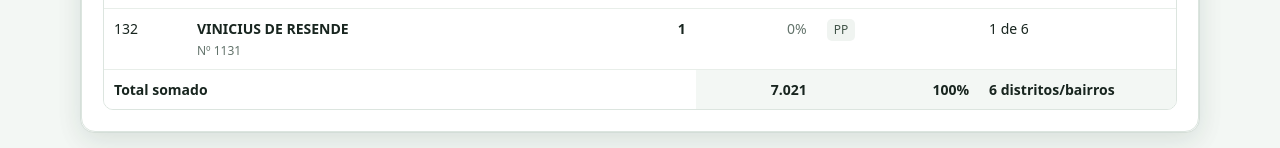
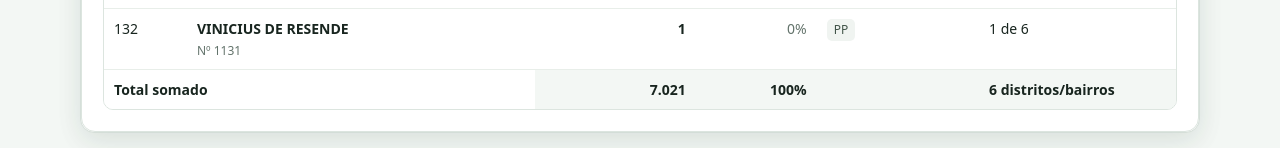
Before and after one commit to romeucampos/Eleicao2026, a plain HTML site: page relatorio_deputados_federal_estadual_senador_mobile_first.html in a window 1280 px wide. Shown: the part 9377-9525 px from the top of the page. Drawn offline with Linux system fonts and the light colour scheme.

Commit message:
Alinha linha de total com coluna partido penúltima

```diff
--- a/relatorio_deputados_federal_estadual_senador_mobile_first.html
+++ b/relatorio_deputados_federal_estadual_senador_mobile_first.html
@@ -71,7 +71,7 @@ function renderCargo(cargo){
  const renderTotals=()=>{
   const ranking=data.totais_candidatos.filter(c=>c.votos>0);
   const body=ranking.map((c,i)=>`<tr><td>${i+1}</td><td><span class="cand" title="Nome completo: ${esc(c.candidato)}">${esc(c.nome_urna || c.candidato)}</span><br><span class="sections">Nº ${esc(c.numero)}</span></td><td class="num"><strong>${fmt.format(c.votos)}</strong></td><td class="num share">${(100*c.votos/data.total_votos).toLocaleString('pt-BR',{maximumFractionDigits:1})}%</td><td><span class="party">${esc(c.partido)}</span></td><td>${c.distritos} de ${data.distritos.length}</td></tr>`).join('');
-  refs[cargo].totais.innerHTML=`<h2>Total consolidado de todos os distritos/bairros</h2><p class="intro">Soma de cada candidato em todos os distritos e bairros, em ordem decrescente. Candidatos sem voto foram ocultados.</p><div class="totalcards"><div class="totalcard"><small>Votos nominais</small><strong>${fmt.format(data.total_votos)}</strong></div><div class="totalcard"><small>Seções · eleitores aptos</small><strong>${fmt.format(data.total_secoes)} · ${fmt.format(data.total_aptos)}</strong></div><div class="totalcard"><small>Candidatos com votos</small><strong>${fmt.format(ranking.length)}</strong></div></div><h3>Ranking municipal de candidatos</h3><div class="tablewrap"><table><thead><tr><th>Ordem</th><th>Candidato</th><th class="num">Votos somados</th><th class="num">% do total</th><th>Partido</th><th>Distritos com voto</th></tr></thead><tbody>${body}<tr class="totalrow"><td colspan="3">Total somado</td><td class="num">${fmt.format(data.total_votos)}</td><td class="num">100%</td><td>${data.distritos.length} distritos/bairros</td></tr></tbody></table></div>`;
+  refs[cargo].totais.innerHTML=`<h2>Total consolidado de todos os distritos/bairros</h2><p class="intro">Soma de cada candidato em todos os distritos e bairros, em ordem decrescente. Candidatos sem voto foram ocultados.</p><div class="totalcards"><div class="totalcard"><small>Votos nominais</small><strong>${fmt.format(data.total_votos)}</strong></div><div class="totalcard"><small>Seções · eleitores aptos</small><strong>${fmt.format(data.total_secoes)} · ${fmt.format(data.total_aptos)}</strong></div><div class="totalcard"><small>Candidatos com votos</small><strong>${fmt.format(ranking.length)}</strong></div></div><h3>Ranking municipal de candidatos</h3><div class="tablewrap"><table><thead><tr><th>Ordem</th><th>Candidato</th><th class="num">Votos somados</th><th class="num">% do total</th><th>Partido</th><th>Distritos com voto</th></tr></thead><tbody>${body}<tr class="totalrow"><td colspan="2">Total somado</td><td class="num">${fmt.format(data.total_votos)}</td><td class="num">100%</td><td></td><td>${data.distritos.length} distritos/bairros</td></tr></tbody></table></div>`;
  };
  refs[cargo].input.addEventListener('input',e=>render(e.target.value));
  render();renderTotals();
```
